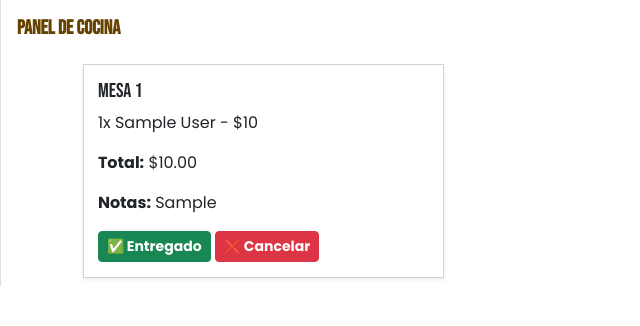
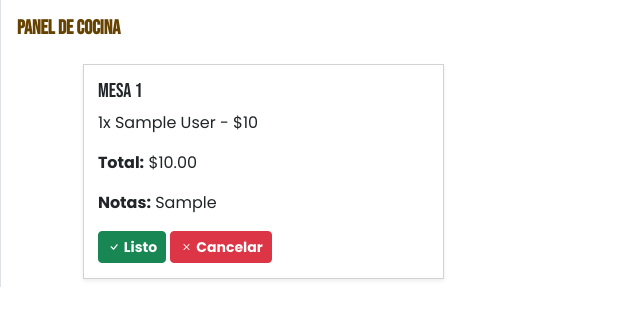
Before and after one commit to juan1144/fitomenu, a Django app: page /kitchen/ in a window 1280 px wide. Shown: the part 48-374 px from the top of the page, without its empty margins (0-640 px from the left). Run offline with Django 5.2, Linux system fonts and the light colour scheme; tables that the repository leaves empty hold one stand-in row (values such as "Sample post"); some libraries are stand-ins or nearby versions; some web fonts are replaced.

Commit message:
Fixing buttons icons for kitchen panel

```diff
--- a/templates/kitchen_panel/panel.html
+++ b/templates/kitchen_panel/panel.html
@@ -36,8 +36,8 @@
                                 <ul class="list-unstyled">${detallesHtml}</ul>
                                 <p><strong>Total:</strong> $${pedido.precio_total}</p>
                                 <p><strong>Notas:</strong> ${pedido.notas || "Sin notas"}</p>
-                                <button class="btn btn-success btn-sm" onclick="updateOrderStatus(${pedido.id}, 'entregado')">✅ Entregado</button>
-                                <button class="btn btn-danger btn-sm" onclick="updateOrderStatus(${pedido.id}, 'cancelado')">❌ Cancelar</button>
+                                <button class="btn btn-success btn-sm" onclick="updateOrderStatus(${pedido.id}, 'entregado')"><i class="bi bi-check"></i> Listo</button>
+                                <button class="btn btn-danger btn-sm" onclick="updateOrderStatus(${pedido.id}, 'cancelado')"><i class="bi bi-x"></i> Cancelar</button>
                             </div>
                         </div>
                     </div>
```
